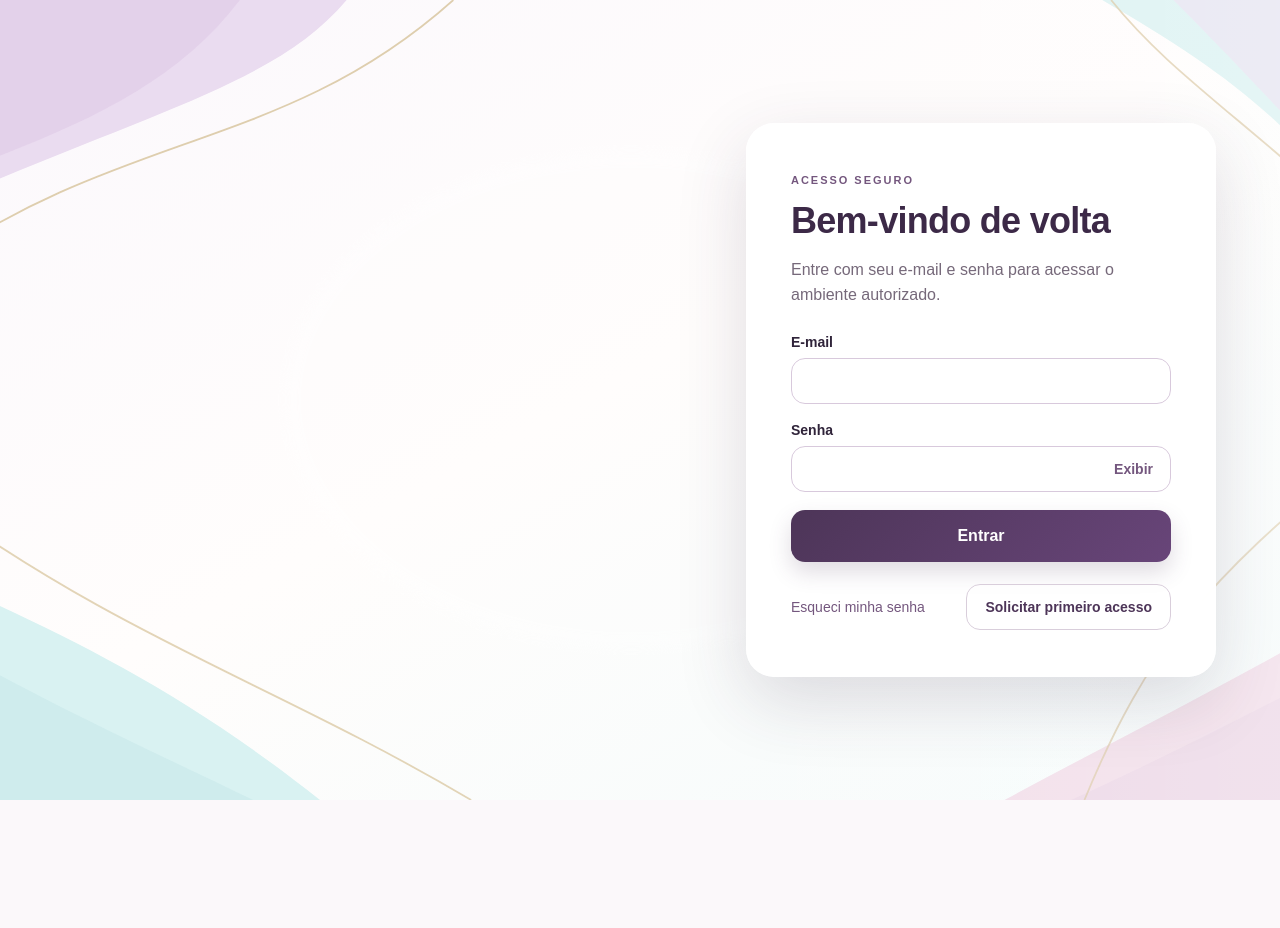
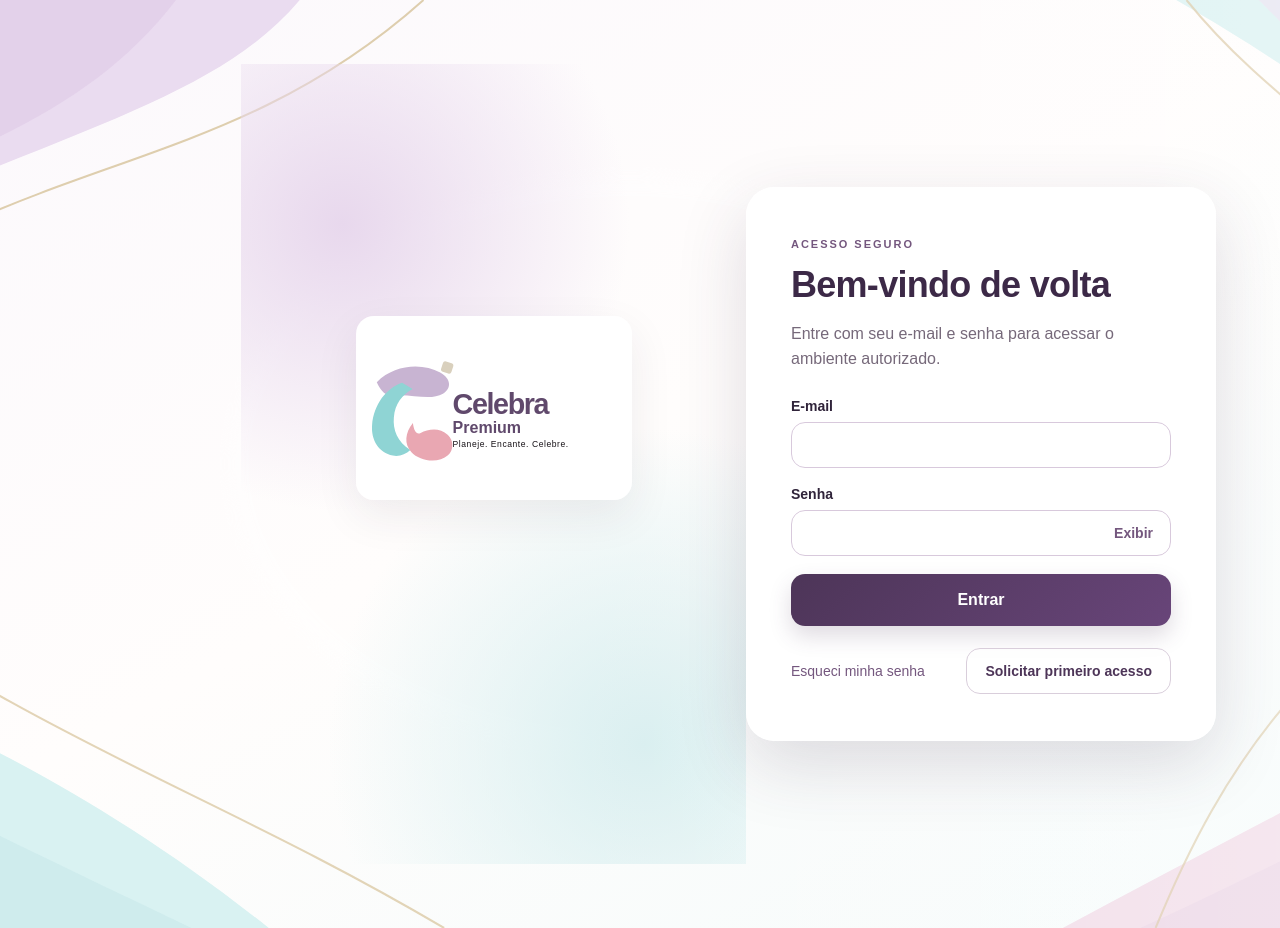
Before and after one commit to celebrapremium-creator/celebrapremium, a Next.js app: page /login in a window 1280 px wide. Before the commit the page ends 800 px from the top, so only its background shows below. Built offline with nearby package versions, Linux system fonts and the light colour scheme; no server answers.

Commit message:
Restore large centered brand logo on login screen

```diff
--- a/app/login/page.tsx
+++ b/app/login/page.tsx
@@ -30,6 +30,11 @@ export default function LoginPage() {
   }
 
   return <main className="auth-shell">
+    <section className="auth-visual" aria-label="CELEBRA PREMIUM">
+      <div style={{display:"flex",alignItems:"center",justifyContent:"center",width:"100%",minHeight:"70vh"}}>
+        <img className="brand-logo" src="/brand/celebra-premium-logo.svg" alt="CELEBRA PREMIUM — Planeje. Encante. Celebre." style={{width:"min(560px, 92%)",maxWidth:"560px",height:"auto",objectFit:"contain"}} />
+      </div>
+    </section>
     <section className="auth-card"><div className="auth-card-inner"><span className="eyebrow">ACESSO SEGURO</span><h2>Bem-vindo de volta</h2><p className="muted">Entre com seu e-mail e senha para acessar o ambiente autorizado.</p><form onSubmit={submit} className="auth-form"><label>E-mail<input type="email" required autoComplete="email" value={email} onChange={e=>setEmail(e.target.value)}/></label><label>Senha<div className="password-row"><input type={show?"text":"password"} required autoComplete="current-password" value={password} onChange={e=>setPassword(e.target.value)}/><button type="button" className="text-button" onClick={()=>setShow(!show)}>{show?"Ocultar":"Exibir"}</button></div></label>{error&&<div className="form-error" role="alert">{error}</div>}<button className="primary-button" disabled={busy}>{busy?"Entrando...":"Entrar"}</button></form><div className="auth-links"><a href="/recuperar">Esqueci minha senha</a><a className="secondary-button" href="/solicitar-acesso">Solicitar primeiro acesso</a></div></div></section>
   </main>;
 }
```
